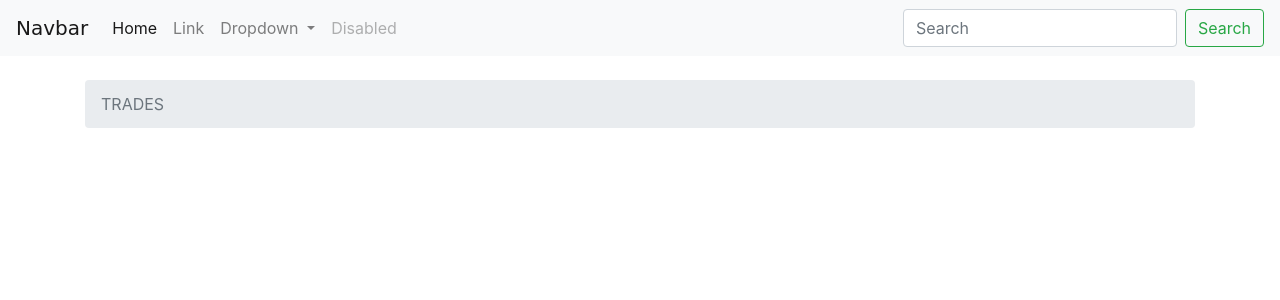
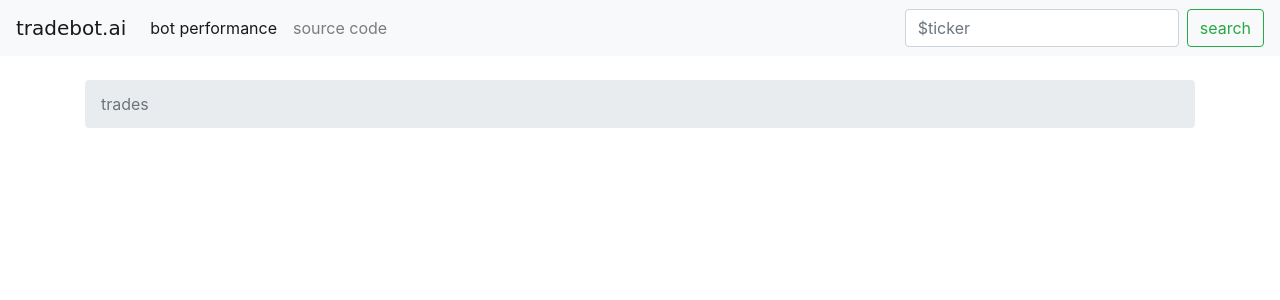
Before and after one commit to nealdotpy/tradebot-website, a Django app: template tradebotapp/templates/home.html in a window 1280 px wide. Shown: the top 300 px of the page. Run offline with Django 3.2, Linux system fonts and the light colour scheme; the template is opened without the code that fills it, so the values that code supplies are empty; some libraries are stand-ins or nearby versions; some web fonts are replaced.

Commit message:
layout. functionality.

```diff
--- a/tradebotapp/templates/base.html
+++ b/tradebotapp/templates/base.html
@@ -10,8 +10,8 @@
   </head>
   <body>
     {% block body %}
-    <nav class="navbar navbar-expand-lg navbar-light bg-light">
-  <a class="navbar-brand" href="#">Navbar</a>
+    <nav class="navbar navbar-expand-sm navbar-light bg-light">
+  <a class="navbar-brand" href="/">tradebot.ai</a>
   <button class="navbar-toggler" type="button" data-toggle="collapse" data-target="#navbarSupportedContent" aria-controls="navbarSupportedContent" aria-expanded="false" aria-label="Toggle navigation">
     <span class="navbar-toggler-icon"></span>
   </button>
@@ -19,12 +19,12 @@
   <div class="collapse navbar-collapse" id="navbarSupportedContent">
     <ul class="navbar-nav mr-auto">
       <li class="nav-item active">
-        <a class="nav-link" href="#">Home <span class="sr-only">(current)</span></a>
+        <a class="nav-link" href="/dashboard">bot performance<span class="sr-only">(current)</span></a>
       </li>
       <li class="nav-item">
-        <a class="nav-link" href="#">Link</a>
+        <a class="nav-link" href="/source">source code</a>
       </li>
-      <li class="nav-item dropdown">
+      <!-- <li class="nav-item dropdown">
         <a class="nav-link dropdown-toggle" href="#" id="navbarDropdown" role="button" data-toggle="dropdown" aria-haspopup="true" aria-expanded="false">
           Dropdown
         </a>
@@ -37,11 +37,11 @@
       </li>
       <li class="nav-item">
         <a class="nav-link disabled" href="#" tabindex="-1" aria-disabled="true">Disabled</a>
-      </li>
+      </li> -->
     </ul>
     <form class="form-inline my-2 my-lg-0">
-      <input class="form-control mr-sm-2" type="search" placeholder="Search" aria-label="Search">
-      <button class="btn btn-outline-success my-2 my-sm-0" type="submit">Search</button>
+      <input class="form-control mr-sm-2" type="search" placeholder="$ticker" aria-label="Search">
+      <button class="btn btn-outline-success my-2 my-sm-0" type="submit">search</button>
     </form>
   </div>
 </nav>
--- /dev/null
+++ b/tradebotapp/templates/dashboard.html
@@ -0,0 +1,5 @@
+{% extends 'base.html' %}
+
+{% block breadcrumb %}
+  <li class="breadcrumb-item active">performance</li>
+{% endblock %}
--- a/tradebotapp/templates/home.html
+++ b/tradebotapp/templates/home.html
@@ -1,7 +1,7 @@
 {% extends 'base.html' %}
 
 {% block breadcrumb %}
-  <li class="breadcrumb-item active">TRADES</li>
+  <li class="breadcrumb-item active">trades</li>
 {% endblock %}
 
 {% block content %}
--- a/tradebotapp/tradebotapp/urls.py
+++ b/tradebotapp/tradebotapp/urls.py
@@ -22,6 +22,8 @@ from website import views
 urlpatterns = [
 	path('admin/', admin.site.urls),
 	path('', views.home, name='home'), # home
+	path('dashboard/', views.dashboard, name='dashboard'),
+	path('source/', views.source, name='source'),
 	#path('signup/', accounts_views.signup, name='signup'),
 	#path('logout/', auth_views.LogoutView.as_view(), name='logout'),
 
```
Also changed, not shown: tradebotapp/templates/source.html (added, +11 -0 lines), tradebotapp/website/views.py (+7 -0 lines), 1 other file.
